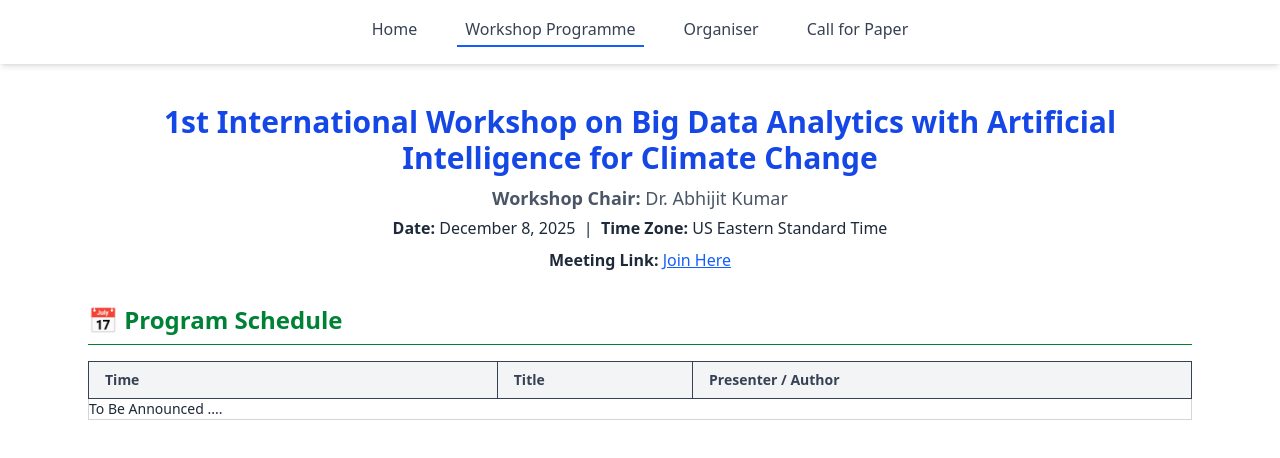
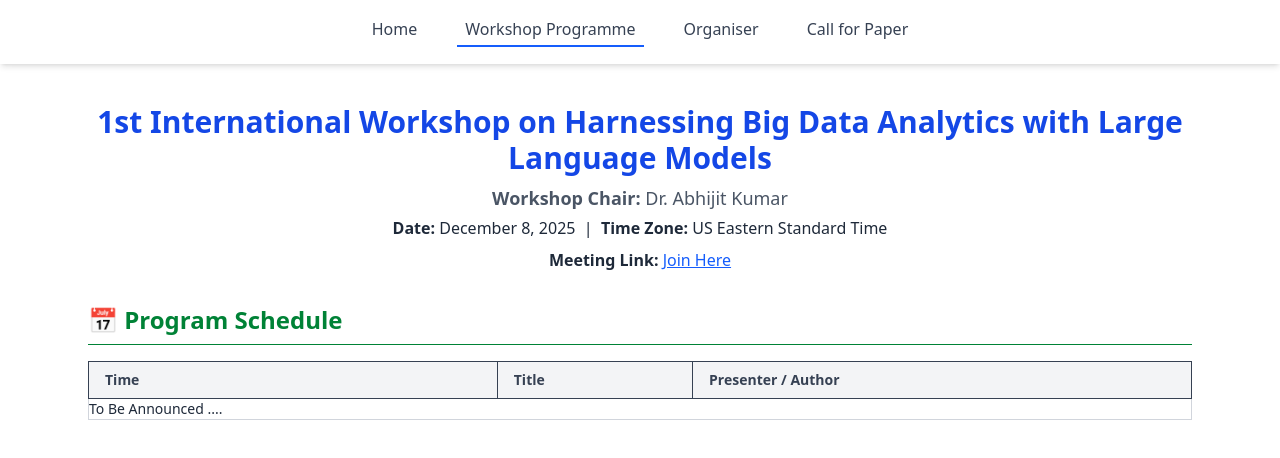
Before and after one commit to rajnish032/llmworkshop, a React (Vite) app: page /workshopprogramme in a window 1280 px wide. Shown: the top 458 px of the page. Built offline with nearby package versions, Linux system fonts and the light colour scheme.

Commit message:
add programme datails

```diff
--- a/src/pages/Programme.jsx
+++ b/src/pages/Programme.jsx
@@ -6,7 +6,8 @@ const ProgramSchedule = () => {
       {/* Header */}
       <section className="text-center">
         <h1 className="text-3xl font-bold text-blue-700">
-          1st International Workshop on Big Data Analytics with Artificial Intelligence for Climate Change
+          1st International Workshop on
+                Harnessing Big Data Analytics with Large Language Models
         </h1>
         <p className="text-lg mt-2 font-medium text-gray-600">
           <strong>Workshop Chair:</strong> Dr. Abhijit Kumar
```
